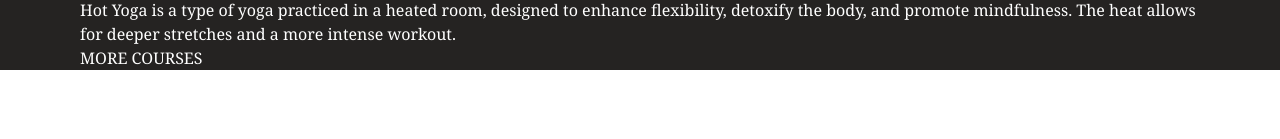
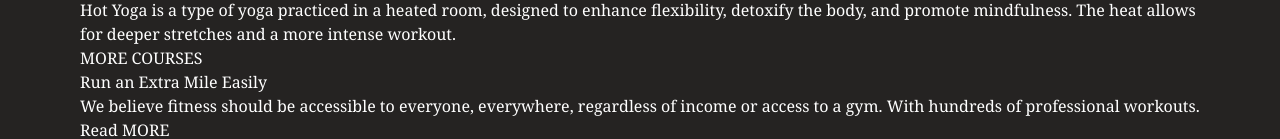
Before and after one commit to md-abu-naim/GymFit, a Next.js app: page / in a window 1280 px wide. Shown: the part 3561-3700 px from the top of the page. Before the commit the page ends 3631 px from the top, so only its background shows below. Built offline with nearby package versions, Linux system fonts and the light colour scheme.

Commit message:
starting work on run section

```diff
--- a/src/Components/Run.jsx
+++ b/src/Components/Run.jsx
@@ -0,0 +1,19 @@
+import Link from "next/link";
+
+const Run = () => {
+    return (
+        <div className="bg-black">
+            <div>
+                <h1>Run an Extra
+                    Mile Easily</h1>
+                <p>We believe fitness should be accessible to everyone, everywhere, regardless of income or access to a gym. With hundreds of professional workouts.</p>
+                <Link href='/courses' className="btn rounded-3xl mt-6 px-10 hover:bg-[#252322] bg-[#EE6C0C] border-none text-white uppercase"> Read MORE</Link>
+            </div>
+            <div>
+
+            </div>
+        </div>
+    );
+};
+
+export default Run;
--- a/src/app/page.js
+++ b/src/app/page.js
@@ -2,6 +2,7 @@ import Banner from "@/Components/Banner";
 import Navber from "../Components/Navber";
 import OverviewPage from "@/Components/OverviewPage";
 import OurCourses from "@/Components/OurCourses";
+import Run from "@/Components/Run";
 
 export default function Home() {
   return (
@@ -13,6 +14,7 @@ export default function Home() {
       <main className="font-serif px-5 lg:px-20">
         <OverviewPage />
         <OurCourses />
+        <Run />
       </main>
     </div>
   );
```
